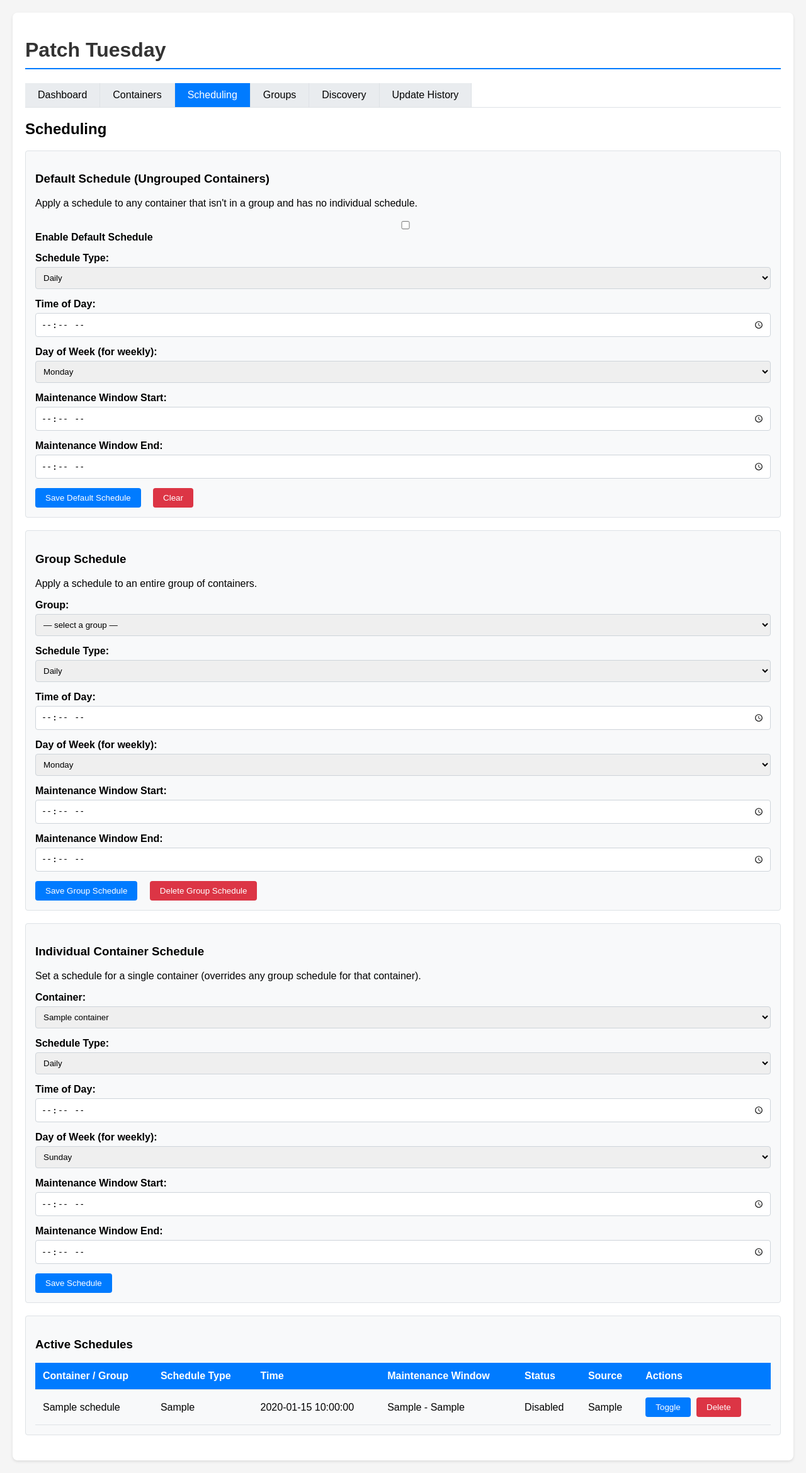
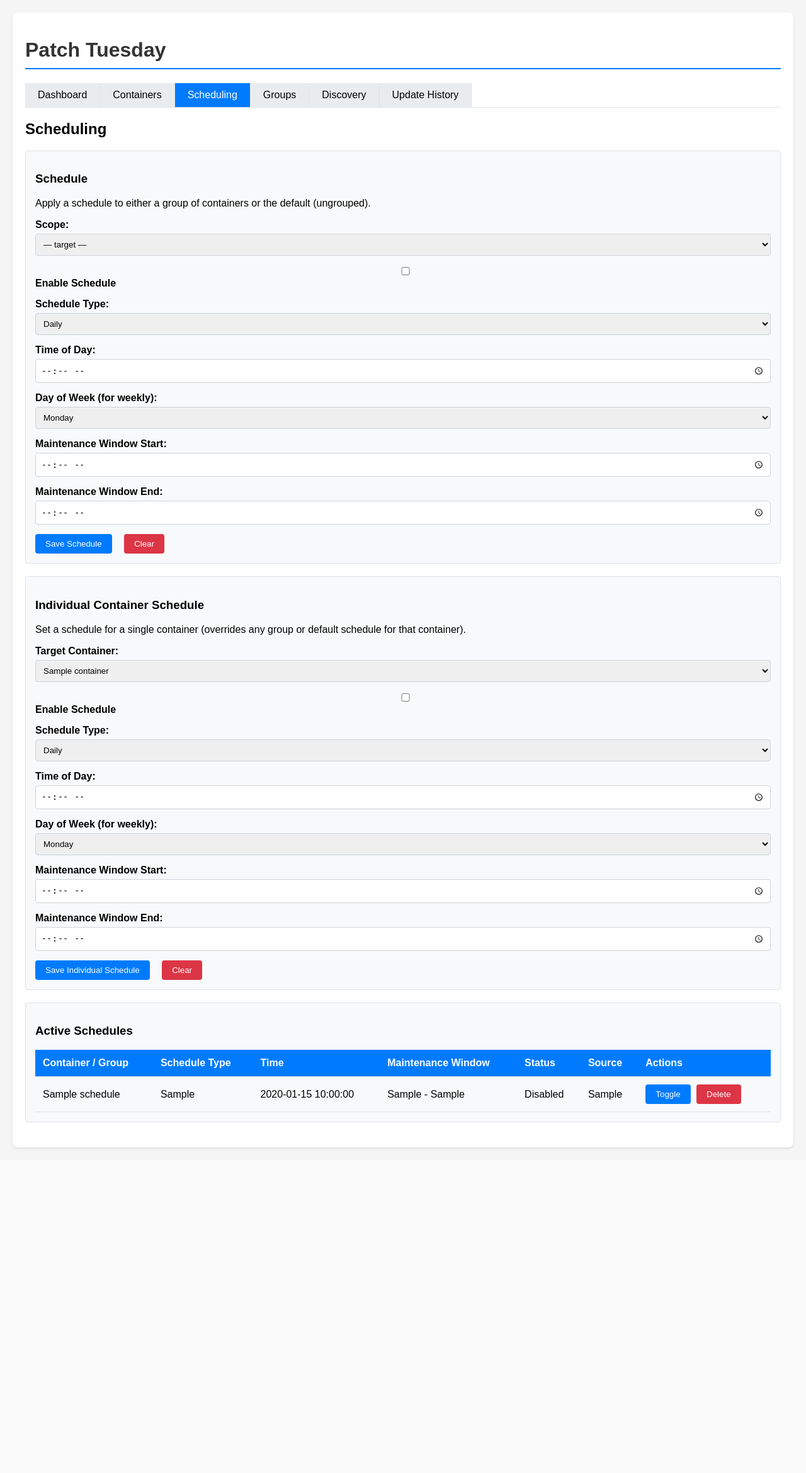
Before and after one commit to adamrfox/Patch-Tuesday, a Flask app: template web/templates/index.html in a window 1280 px wide, after a click on "Scheduling". Shown: the whole page at 63% size. After the commit the page ends 1825 px from the top, so only its background shows below. Run offline with Flask 3, Linux system fonts and the light colour scheme; data comes from the database, SQL or seed files in the repository; the template is opened without the code that fills it: most values are stand-ins (such as "Sample title", 1, 10 or a date in 2020).

Commit message:
feat: collapse default schedule into unified group schedule card (v1.8)
- Remove separate Default Schedule form; add「Default / Ungrouped」option to the scope dropdown
- Route save/clear based on scope: real group → /groups/<id>/schedule, default → /default-schedule
- Rename individual container form fields to avoid id collisions
- Refresh Active Schedules table when switching tabs

```diff
--- a/web/templates/index.html
+++ b/web/templates/index.html
@@ -281,26 +281,34 @@
             <h2>Scheduling</h2>
 
             <div class="card">
-                <h3>Default Schedule (Ungrouped Containers)</h3>
-                <p>Apply a schedule to any container that isn't in a group and has no individual schedule.</p>
-                <form id="defaultScheduleForm">
+                <h3>Schedule</h3>
+                <p>Apply a schedule to either a group of containers or the default (ungrouped).</p>
+                <form id="scheduleForm">
                     <div class="form-group">
-                        <label><input type="checkbox" id="dschedule_enabled" name="enabled"> Enable Default Schedule</label>
+                        <label for="schedule_scope">Scope:</label>
+                        <select id="schedule_scope" name="scope">
+                            <option value="">— target —</option>
+                            <option value="_default">Default (ungrouped containers)</option>
+                            {% for g in groups %}<option value="{{ g.id }}">{{ g.name }}</option>{% endfor %}
+                        </select>
                     </div>
                     <div class="form-group">
-                        <label for="dschedule_type">Schedule Type:</label>
-                        <select id="dschedule_type" name="schedule_type">
+                        <label><input type="checkbox" id="schedule_enabled"> Enable Schedule</label>
+                    </div>
+                    <div class="form-group">
+                        <label for="schedule_type">Schedule Type:</label>
+                        <select id="schedule_type" name="schedule_type">
                             <option value="daily">Daily</option>
                             <option value="weekly">Weekly</option>
                         </select>
                     </div>
                     <div class="form-group">
-                        <label for="dtime_of_day">Time of Day:</label>
-                        <input type="time" id="dtime_of_day" name="time_of_day">
+                        <label for="time_of_day">Time of Day:</label>
+                        <input type="time" id="time_of_day" name="time_of_day">
                     </div>
                     <div class="form-group">
-                        <label for="dday_of_week">Day of Week (for weekly):</label>
-                        <select id="dday_of_week" name="day_of_week">
+                        <label for="day_of_week">Day of Week (for weekly):</label>
+                        <select id="day_of_week" name="day_of_week">
                             <option value="1">Monday</option>
                             <option value="2">Tuesday</option>
                             <option value="3">Wednesday</option>
@@ -308,101 +316,6 @@
                             <option value="5">Friday</option>
                             <option value="6">Saturday</option>
                             <option value="0">Sunday</option>
-                        </select>
-                    </div>
-                    <div class="form-group">
-                        <label for="dmaintenance_start">Maintenance Window Start:</label>
-                        <input type="time" id="dmaintenance_start" name="maintenance_window_start">
-                    </div>
-                    <div class="form-group">
-                        <label for="dmaintenance_end">Maintenance Window End:</label>
-                        <input type="time" id="dmaintenance_end" name="maintenance_window_end">
-                    </div>
-                    <button type="submit">Save Default Schedule</button>
-                    <button type="button" id="btnClearDefaultSchedule" class="btn-danger" style="margin-left:10px;">Clear</button>
-                </form>
-            </div>
-
-            <div class="card">
-                <h3>Group Schedule</h3>
-                <p>Apply a schedule to an entire group of containers.</p>
-                <form id="groupScheduleForm">
-                    <div class="form-group">
-                        <label for="schedule_group">Group:</label>
-                        <select id="schedule_group" name="group_id">
-                            <option value="">— select a group —</option>
-                            {% for g in groups %}<option value="{{ g.id }}">{{ g.name }}</option>{% endfor %}
-                        </select>
-                    </div>
-                    <div class="form-group">
-                        <label for="gschedule_type">Schedule Type:</label>
-                        <select id="gschedule_type" name="schedule_type">
-                            <option value="daily">Daily</option>
-                            <option value="weekly">Weekly</option>
-                        </select>
-                    </div>
-                    <div class="form-group">
-                        <label for="gtime_of_day">Time of Day:</label>
-                        <input type="time" id="gtime_of_day" name="time_of_day">
-                    </div>
-                    <div class="form-group">
-                        <label for="gday_of_week">Day of Week (for weekly):</label>
-                        <select id="gday_of_week" name="day_of_week">
-                            <option value="1">Monday</option>
-                            <option value="2">Tuesday</option>
-                            <option value="3">Wednesday</option>
-                            <option value="4">Thursday</option>
-                            <option value="5">Friday</option>
-                            <option value="6">Saturday</option>
-                            <option value="0">Sunday</option>
-                        </select>
-                    </div>
-                    <div class="form-group">
-                        <label for="gmaintenance_start">Maintenance Window Start:</label>
-                        <input type="time" id="gmaintenance_start" name="maintenance_window_start">
-                    </div>
-                    <div class="form-group">
-                        <label for="gmaintenance_end">Maintenance Window End:</label>
-                        <input type="time" id="gmaintenance_end" name="maintenance_window_end">
-                    </div>
-                    <button type="submit">Save Group Schedule</button>
-                    <button type="button" class="btn-danger" onclick="deleteGroupSchedule()" style="margin-left:10px;">Delete Group Schedule</button>
-                </form>
-            </div>
-
-            <div class="card">
-                <h3>Individual Container Schedule</h3>
-                <p>Set a schedule for a single container (overrides any group schedule for that container).</p>
-                <form id="scheduleForm">
-                    <div class="form-group">
-                        <label for="schedule_container">Container:</label>
-                        <select id="schedule_container" name="container_id" required>
-                            {% for container in containers %}
-                            <option value="{{ container.id }}">{{ container.name }}</option>
-                            {% endfor %}
-                        </select>
-                    </div>
-                    <div class="form-group">
-                        <label for="schedule_type">Schedule Type:</label>
-                        <select id="schedule_type" name="schedule_type" required>
-                            <option value="daily">Daily</option>
-                            <option value="weekly">Weekly</option>
-                        </select>
-                    </div>
-                    <div class="form-group">
-                        <label for="time_of_day">Time of Day:</label>
-                        <input type="time" id="time_of_day" name="time_of_day" required>
-                    </div>
-                    <div class="form-group">
-                        <label for="day_of_week">Day of Week (for weekly):</label>
-                        <select id="day_of_week" name="day_of_week">
-                            <option value="0">Sunday</option>
-                            <option value="1">Monday</option>
-                            <option value="2">Tuesday</option>
-                            <option value="3">Wednesday</option>
-                            <option value="4">Thursday</option>
-                            <option value="5">Friday</option>
-                            <option value="6">Saturday</option>
                         </select>
                     </div>
                     <div class="form-group">
@@ -414,6 +327,58 @@
                         <input type="time" id="maintenance_end" name="maintenance_window_end">
                     </div>
                     <button type="submit">Save Schedule</button>
+                    <button type="button" class="btn-danger" onclick="deleteCurrentSchedule()" style="margin-left:10px;">Clear</button>
+                </form>
+            </div>
+
+            <div class="card">
+                <h3>Individual Container Schedule</h3>
+                <p>Set a schedule for a single container (overrides any group or default schedule for that container).</p>
+                <form id="individualScheduleForm">
+                    <div class="form-group">
+                        <label for="schedule_container2">Target Container:</label>
+                        <select id="schedule_container2" name="container_id" required>
+                            {% for container in containers %}
+                            <option value="{{ container.id }}">{{ container.name }}</option>
+                            {% endfor %}
+                        </select>
+                    </div>
+                    <div class="form-group">
+                        <label><input type="checkbox" id="individual_enabled"> Enable Schedule</label>
+                    </div>
+                    <div class="form-group">
+                        <label for="individual_schedule_type">Schedule Type:</label>
+                        <select id="individual_schedule_type" name="schedule_type">
+                            <option value="daily">Daily</option>
+                            <option value="weekly">Weekly</option>
+                        </select>
+                    </div>
+                    <div class="form-group">
+                        <label for="individual_time_of_day">Time of Day:</label>
+                        <input type="time" id="individual_time_of_day" name="time_of_day">
+                    </div>
+                    <div class="form-group">
+                        <label for="individual_day_of_week">Day of Week (for weekly):</label>
+                        <select id="individual_day_of_week" name="day_of_week">
+                            <option value="1">Monday</option>
+                            <option value="2">Tuesday</option>
+                            <option value="3">Wednesday</option>
+                            <option value="4">Thursday</option>
+                            <option value="5">Friday</option>
+                            <option value="6">Saturday</option>
+                            <option value="0">Sunday</option>
+                        </select>
+                    </div>
+                    <div class="form-group">
+                        <label for="individual_maintenance_start">Maintenance Window Start:</label>
+                        <input type="time" id="individual_maintenance_start" name="maintenance_window_start">
+                    </div>
+                    <div class="form-group">
+                        <label for="individual_maintenance_end">Maintenance Window End:</label>
+                        <input type="time" id="individual_maintenance_end" name="maintenance_window_end">
+                    </div>
+                    <button type="submit" id="btnSaveIndividualSchedule">Save Individual Schedule</button>
+                    <button type="button" class="btn-danger" onclick="deleteIndividualSchedule()" style="margin-left:10px;">Clear</button>
                 </form>
             </div>
 
@@ -1288,16 +1253,124 @@
 
         document.getElementById('btnClearDefaultSchedule').addEventListener('click', clearDefaultSchedule);
 
+        // -----------------------------------------------------------------------
+        // Unified schedule form — routes to group, default, or individual endpoint
+        // -----------------------------------------------------------------------
+
+        function loadUnifiedSchedule() {
+            // Try to load the individual container schedule first (if one is selected)
+            const sel = document.getElementById('schedule_container');
+            if (sel && sel.value) {
+                fetch(`/schedule/container/${sel.value}`)
+                    .then(r => r.json())
+                    .then(data => {
+                        if (data && data.schedule) populateForm(data.schedule);
+                    })
+                    .catch(() => {});
+            }
+        }
+
+        function populateForm(sched) {
+            document.getElementById('schedule_enabled').checked = sched.enabled !== false;
+            if (sched.schedule_type) document.getElementById('schedule_type').value = sched.schedule_type;
+            if (sched.time_of_day) document.getElementById('time_of_day').value = sched.time_of_day;
+            if (sched.day_of_week != null) document.getElementById('day_of_week').value = sched.day_of_week;
+            if (sched.maintenance_window_start) document.getElementById('maintenance_start').value = sched.maintenance_window_start;
+            if (sched.maintenance_window_end) document.getElementById('maintenance_window_end').value = sched.maintenance_window_end;
+        }
+
+        // Scope picker — clear form fields when user changes target
+        document.getElementById('schedule_scope').addEventListener('change', function() {
+            if (this.value === '_default') loadDefaultSchedule();
+            else loadGroups();
+        });
+
+        // Save button handler
+        document.getElementById('scheduleForm').addEventListener('submit', function(e) {
+            e.preventDefault();
+            const scope = document.getElementById('schedule_scope').value;
+            if (!scope || scope === '_default') {
+                // Route to default-schedule endpoint
+                const enabled = document.getElementById('schedule_enabled').checked;
+                if (!enabled && !confirm('Uncheck the schedule? This will remove the default schedule.')) return;
+                fetch('/default-schedule', {
+                    method: 'POST',
+                    headers: { 'Content-Type': 'application/json' },
+                    body: JSON.stringify({
+                        enabled: true,
+                        schedule_type: document.getElementById('schedule_type').value,
+                        time_of_day: document.getElementById('time_of_day').value,
+                        day_of_week: parseInt(document.getElementById('day_of_week').value),
+                        maintenance_window_start: document.getElementById('maintenance_start').value,
+                        maintenance_window_end: document.getElementById('maintenance_window_end').value,
+                    })
+                })
+                .then(r => r.json())
+                .then(data => {
+                    if (data.success) { alert('Default schedule saved.'); }
+                    else alert('Error: ' + (data.message || ''));
+                });
+            } else {
+                // Real group — route to /groups/<id>/schedule
+                const gid = parseInt(scope);
+                fetch(`/groups/${gid}/schedule`, {
+                    method: 'POST',
+                    headers: { 'Content-Type': 'application/json' },
+                    body: JSON.stringify({
+                        schedule_type: document.getElementById('schedule_type').value,
+                        time_of_day: document.getElementById('time_of_day').value,
+                        day_of_week: parseInt(document.getElementById('day_of_week').value),
+                        maintenance_window_start: document.getElementById('maintenance_start').value,
+                        maintenance_window_end: document.getElementById('maintenance_window_end').value,
+                    })
+                })
+                .then(r => r.json())
+                .then(data => {
+                    if (data.success) { loadGroups(); alert('Group schedule saved.'); }
+                    else alert('Error: ' + (data.message || ''));
+                });
+            }
+        });
+
+        // Clear button handler — removes default or group schedule depending on current scope
+        function deleteCurrentSchedule() {
+            const scope = document.getElementById('schedule_scope').value;
+            if (!scope || scope === '_default') {
+                if (!confirm('Remove the default schedule? Ungrouped containers will have no schedule.')) return;
+                fetch('/default-schedule', { method: 'DELETE' })
+                    .then(r => r.json())
+                    .then(data => {
+                        if (data.success) alert('Default schedule removed.');
+                        else alert('Error: ' + (data.message || ''));
+                    });
+            } else {
+                const gid = parseInt(scope);
+                if (!gid) { alert('Select a group first.'); return; }
+                if (!confirm(`Delete the schedule for this group?`)) return;
+                fetch(`/schedule/group/${gid}`, { method: 'DELETE' })
+                    .then(r => r.json())
+                    .then(data => {
+                        if (data.success) { loadGroups(); alert('Schedule deleted.'); }
+                        else alert('Error: ' + data.message);
+                    });
+            }
+        }
+
+        // Legacy handlers kept for any remaining references
+        function deleteGroupSchedule() {
+            const gid = document.getElementById('schedule_scope').value;
+            if (!gid || gid === '_default') return;
+            deleteCurrentSchedule();
+        }
+
         function esc(s) { const d = document.createElement('div'); d.textContent = s; return d.innerHTML; }
 
-        // Load default schedule on page open
-        loadDefaultSchedule();
-
-        // Load groups when switching to Groups tab
+        // Load groups when switching to Groups tab — also refresh schedules
         const _origSwitchTab = switchTab;
         switchTab = function(tabName) {
             _origSwitchTab.call(this, tabName);
             if (tabName === 'groups') loadGroups();
+            if (tabName === 'scheduling') updateActiveSchedulesTable();
         };
 
     </script>
```
